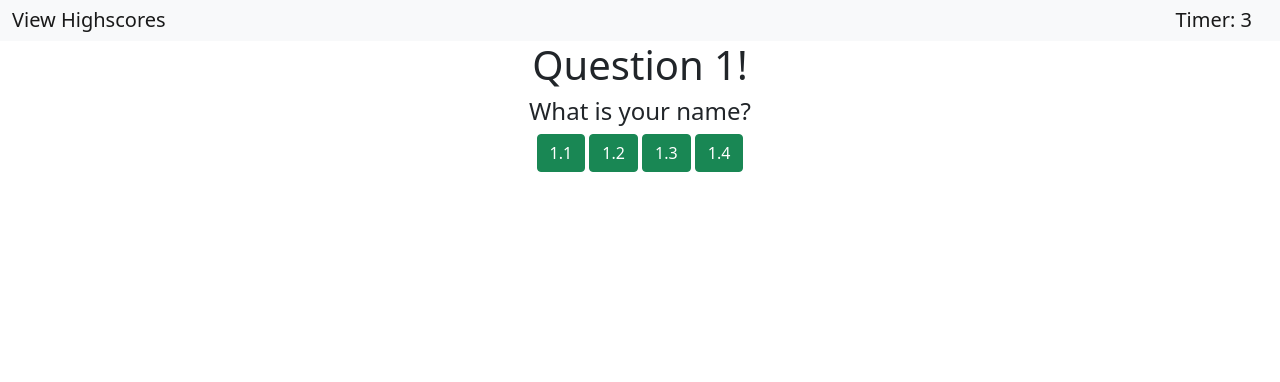
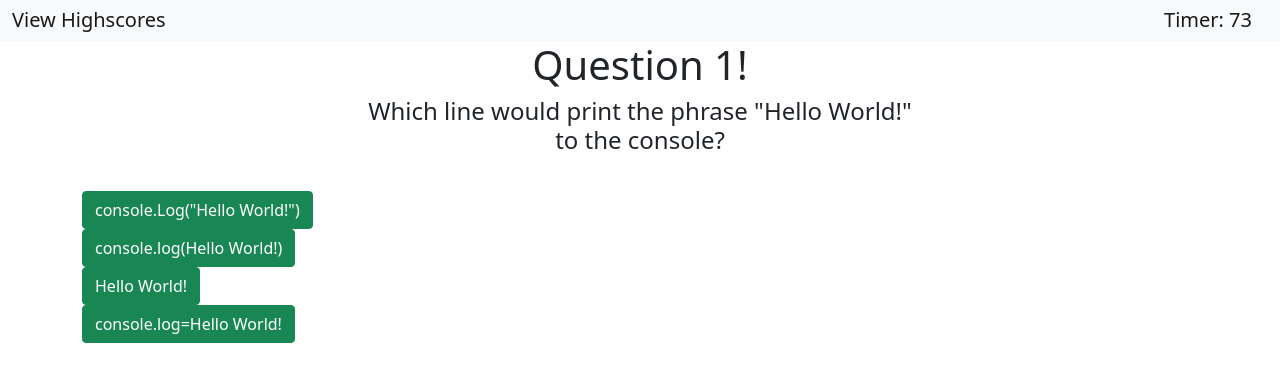
Before and after one commit to djlongarms/Code-Quiz, a plain HTML site: page index.html in a window 1280 px wide. Both pictures are taken after a click on the button "Start Quiz!". Drawn offline with nearby package versions, Linux system fonts and the light colour scheme.

Commit message:
added and implemented correct answers array

```diff
--- a/app.js
+++ b/app.js
@@ -1,7 +1,7 @@
 // Array holding questions for quiz and an identifier for the current question
 let questions = [
-  'What is your name?',
-  'What is your quest?',
+  'Which line would print the phrase "Hello World!" to the console?',
+  'Which of these',
   'What is your favorite color?',
   'What is the capital of Assyria?',
   'What is the airspeed velocity of an unladen swallow?'
@@ -9,15 +9,24 @@ let questions = [
 let current = 0
 
 // A boolean to see if the quiz has been finished
-let quizOver = false
+let quizFinished = false
 
 // Array of arrays for holding answers to each question
 let answers = [
-  ['1.1', '1.2', '1.3', '1.4'],
+  ['console.Log("Hello World!")', 'console.log(Hello World!)', 'Hello World!', 'console.log=Hello World!'],
   ['2.1', '2.2', '2.3', '2.4'],
   ['3.1', '3.2', '3.3', '3.4'],
   ['4.1', '4.2', '4.3', '4.4'],
   ['5.1', '5.2', '5.3', '5.4']
+]
+
+// Array with the correct answers for each
+let correctAnswers = [
+  'console.Log("Hello World!")',
+  '',
+  '',
+  '',
+  ''
 ]
 
 // A counter for timing the quiz
@@ -28,9 +37,10 @@ document.getElementById('start').addEventListener('click', () => {
   // Hides introductory text and reveals elements for quiz usage
   document.getElementById('introduction').classList.add('hide')
   document.getElementById('quiz').classList.remove('hide')
+  document.getElementById('answers').classList.remove('hide')
 
   // Sets counter to starting time and sets "Timer" text to include counter
-  counter = 5
+  counter = 75
   document.getElementById('timer').textContent = `Timer: ${counter}`
 
   // Resets current to 0 in case the user is retrying the quiz
@@ -47,16 +57,23 @@ document.getElementById('start').addEventListener('click', () => {
 
   // Creates interval for "Timer"
   let timer = setInterval(() => {
-    // Checks if time is up
-    if(counter <= 0) {
-      // Ends interval and hides the quiz materials, then brings up "Game Over" screen
+    // Checks if user finished the quiz
+    if (quizFinished) {
+      quizFinished = false
       clearInterval(timer)
-      document.getElementById('quiz').classList.add('hide')
-      document.getElementById('gameOver').classList.remove('hide')
+
     } else {
-      // If time isn't up, decrements counter then sets "Timer" with new time left
-      counter--;
-      document.getElementById('timer').textContent = `Timer: ${counter}`
+      // Checks if time is up
+      if(counter <= 1) {
+        // Ends interval and hides the quiz materials
+        clearInterval(timer)
+        document.getElementById('quiz').classList.add('hide')
+        document.getElementById('answers').classList.add('hide')
+      } else {
+        // If time isn't up, decrements counter then sets "Timer" with new time left
+        counter--;
+        document.getElementById('timer').textContent = `Timer: ${counter}`
+      }
     }
   }, 1000)
 })
@@ -65,6 +82,12 @@ document.getElementById('start').addEventListener('click', () => {
 document.addEventListener('click', event => {
   // Checks to see if clicked element is an "answer" button
   if(event.target.classList.contains('answer')) {
+    // Checks if the answer chosen was correct
+    if (event.target.textContent !== correctAnswers[current]) {
+      counter -= 15
+      document.getElementById('timer').textContent = `Timer: ${counter}`
+    }
+
     // Increments "current" to move to the next question
     current++
 
@@ -82,7 +105,9 @@ document.addEventListener('click', event => {
     else {
       // Hides the quiz display
       document.getElementById('quiz').classList.add('hide')
+      document.getElementById('answers').classList.add('hide')
       document.getElementById('introduction').classList.remove('hide')
+      quizFinished = true
     }
   }
 })
--- a/index.html
+++ b/index.html
@@ -33,7 +33,7 @@
         <h4>
           Here's a place you can test your basic coding skills! Answer the questions before time runs out, but be careful! An incorrect answer will reduce your time left! The more time remaining when you finish, the higher your score!
         </h4>
-        <button id="start" class="btn btn-success" type="button">Start Quiz!</button>
+        <button id="start" class="btn btn-success startQuiz" type="button">Start Quiz!</button>
       </article>
     </section>
 
@@ -42,11 +42,21 @@
       <article class="col-sm-6 centered">
         <h1 id="questionNumber"></h1>
         <h4 id="question"></h4>
+      </article>
+    </section>
+    <section id="answers" class="row hide">
+      <div>
         <button id="answer1" class="btn btn-success answer" type="button"></button>
+      </div>
+      <div>
         <button id="answer2" class="btn btn-success answer" type="button"></button>
+      </div>
+      <div>
         <button id="answer3" class="btn btn-success answer" type="button"></button>
+      </div>
+      <div>
         <button id="answer4" class="btn btn-success answer" type="button"></button>
-      </article>
+      </div>
     </section>
 
     <!-- This section is a game over screen for if the timer runs out -->
@@ -56,7 +66,7 @@
         <h4>
           You ran out of time! But don't worry, I know you can do it! Come on, give it another try!
         </h4>
-        <button id="retry" class="btn btn-success" type="button">Retry Quiz!</button>
+        <button id="retry" class="btn btn-success startQuiz" type="button">Retry Quiz!</button>
       </article>
     </section>
   </main>
--- a/style.css
+++ b/style.css
@@ -9,3 +9,7 @@
 .hide {
   display: none;
 }
+
+#quiz {
+  height: 150px;
+}
```
